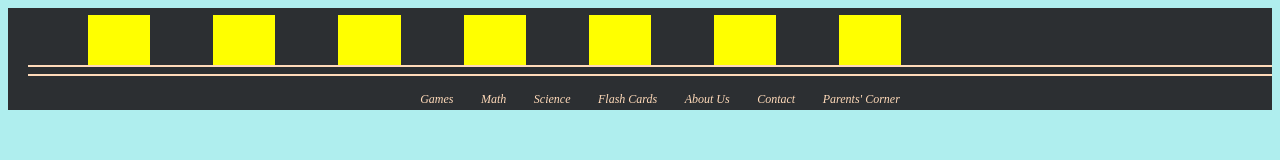
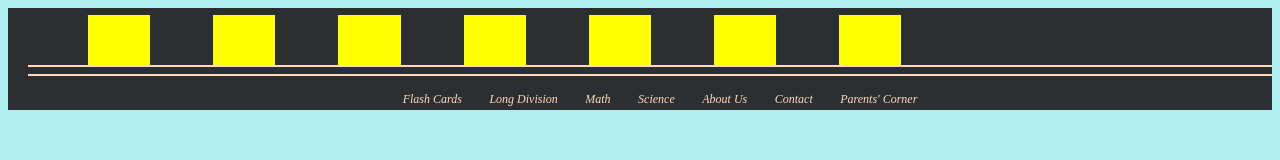
Before and after one commit to setonpariser/setonpariser.github.io, a plain HTML site: page index.html in a window 1280 px wide. Drawn offline with Linux system fonts and the light colour scheme.

Commit message:
Update index.html

```diff
--- a/index.html
+++ b/index.html
@@ -84,10 +84,10 @@
         <div class="line">
         </div>
       <ul style="clear:both;">
-        <li><a href="games.html">Games</a></li>
+      	<li><a href="flashcards.html">Flash Cards</a></li>
+        <li><a href="longdivision.html">Long Division</a></li>
         <li><a href="math.html">Math</a></li>
         <li><a href="science.html">Science</a></li>
-        <li><a href="flashcards.html">Flash Cards</a></li>
         <li><a href="aboutus.html">About Us</a></li>
         <li><a href="contact.html">Contact</a></li>
         <li><a href="parentscorner">Parents' Corner</a></li>
```
